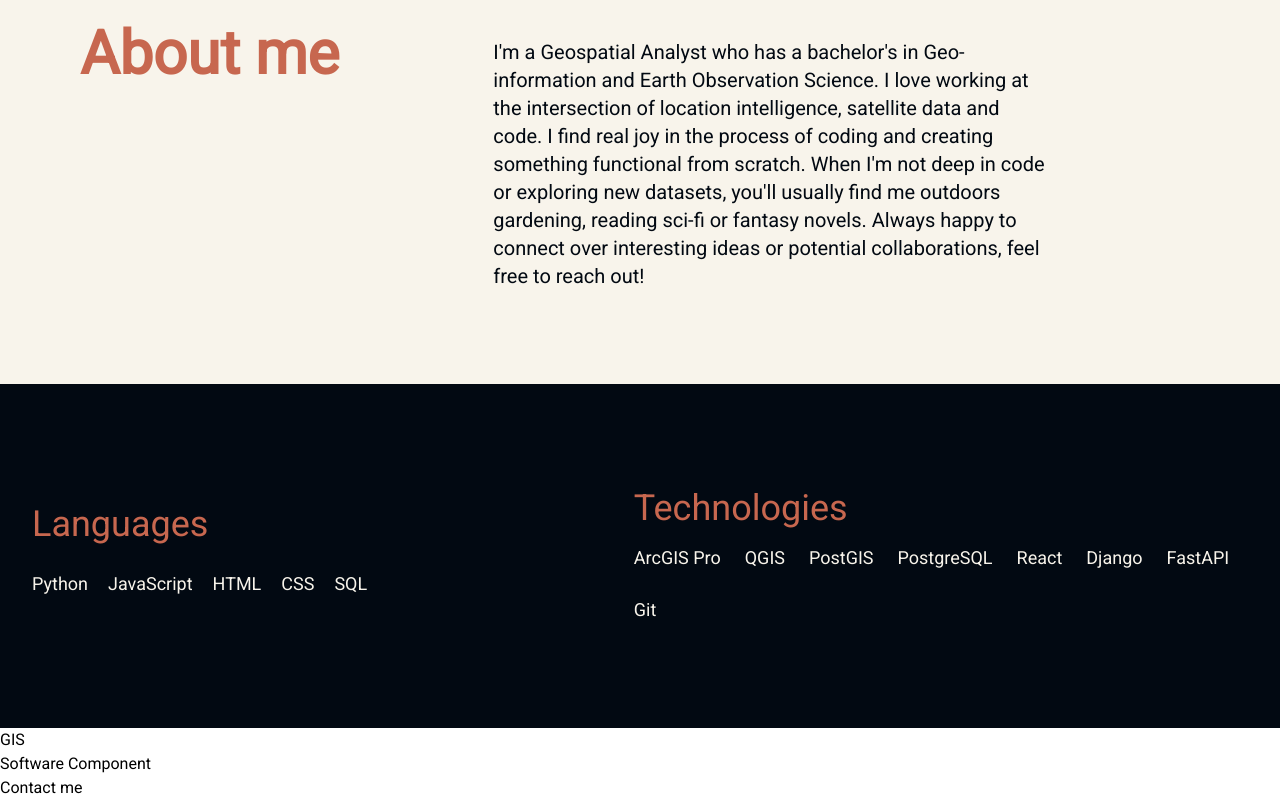
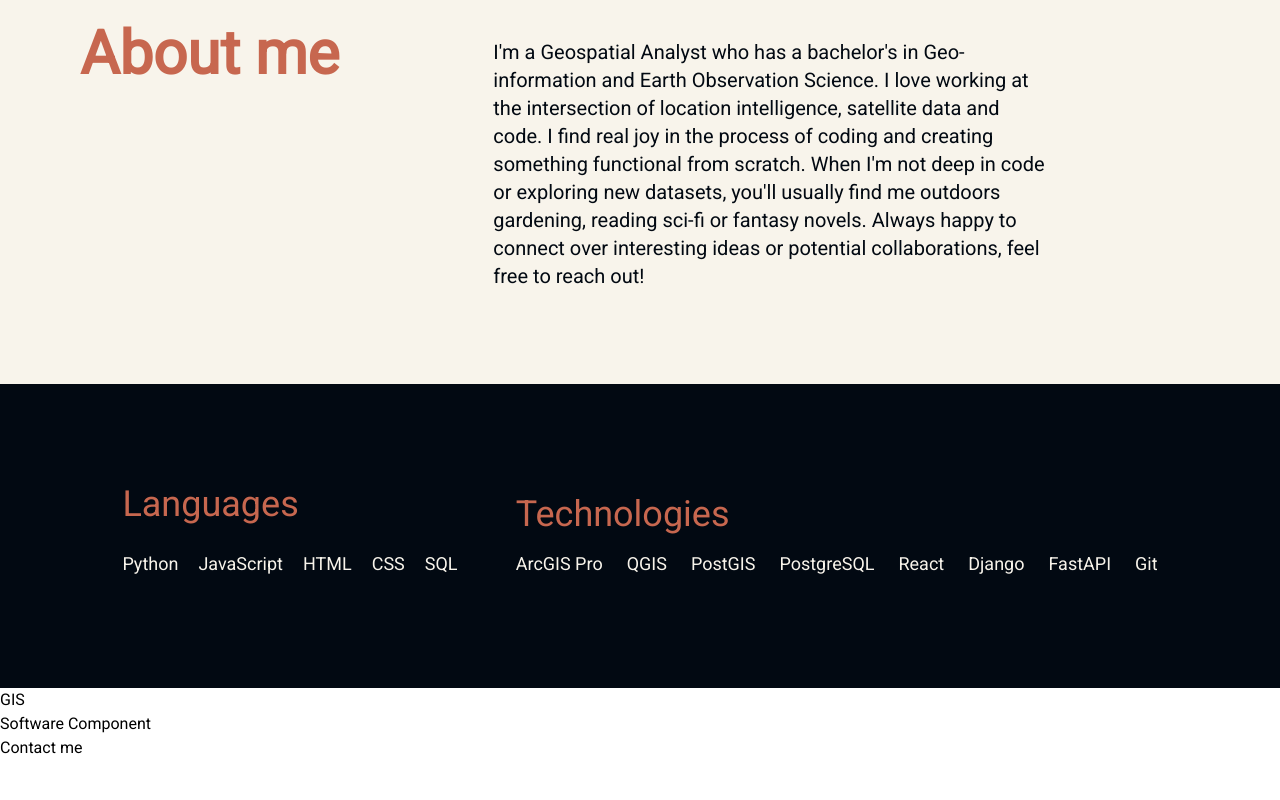
Before and after one commit to Kimberley-saka/my_portfolio, a React (Vite) app: page / in a window 1280 px wide. Shown: the part 856-1656 px from the top of the page. After the commit the page ends 1616 px from the top, so only its background shows below. Built offline with nearby package versions, Linux system fonts and the light colour scheme.

Commit message:
fixed the styling

```diff
--- a/src/Components/Skills.jsx
+++ b/src/Components/Skills.jsx
@@ -8,9 +8,9 @@ const technologies = ["ArcGIS Pro", "QGIS", "PostGIS", "PostgreSQL", "React", "D
 function Skills() {
   return(
     <div className="flex flex-col  bg-dark-blue md:flex-row justify-center items-center
-    text-light-orange font-light p-8 h-86 gap-5">
+    text-light-orange font-light p-8 h-86 gap-5 md:h-76 md:px-20">
 
-       <div className="w-full md:w-1/2">
+       <div className="w-full md:w-1/3">
           <h1 className="text-orange-ish text-2xl md:text-4xl">
           Languages
         </h1>
@@ -24,7 +24,7 @@ function Skills() {
       </div>
 
 
-      <div className="">
+      <div>
           <h1 className="text-orange-ish text-2xl md:text-4xl">
           Technologies
         </h1>
```
